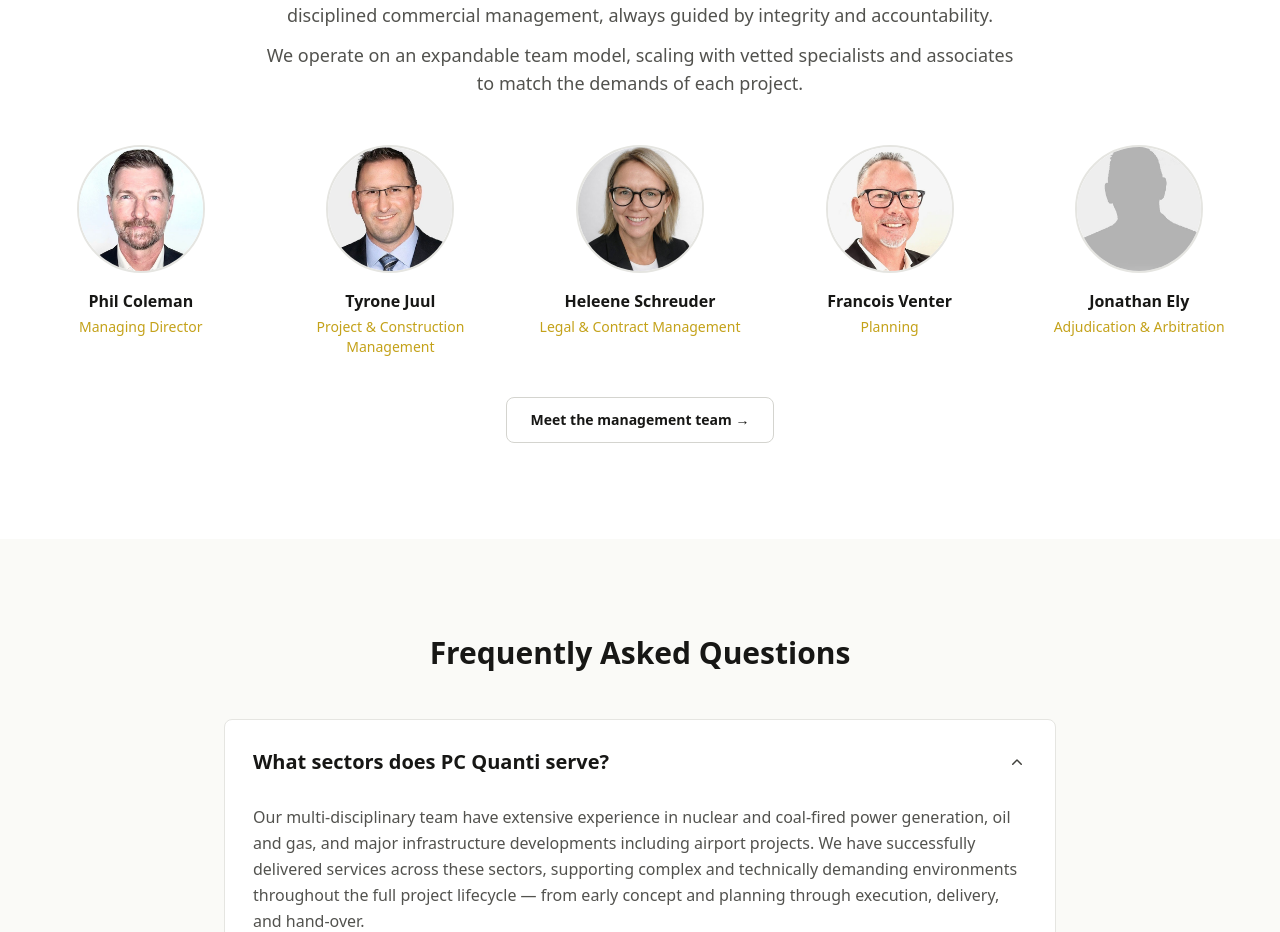
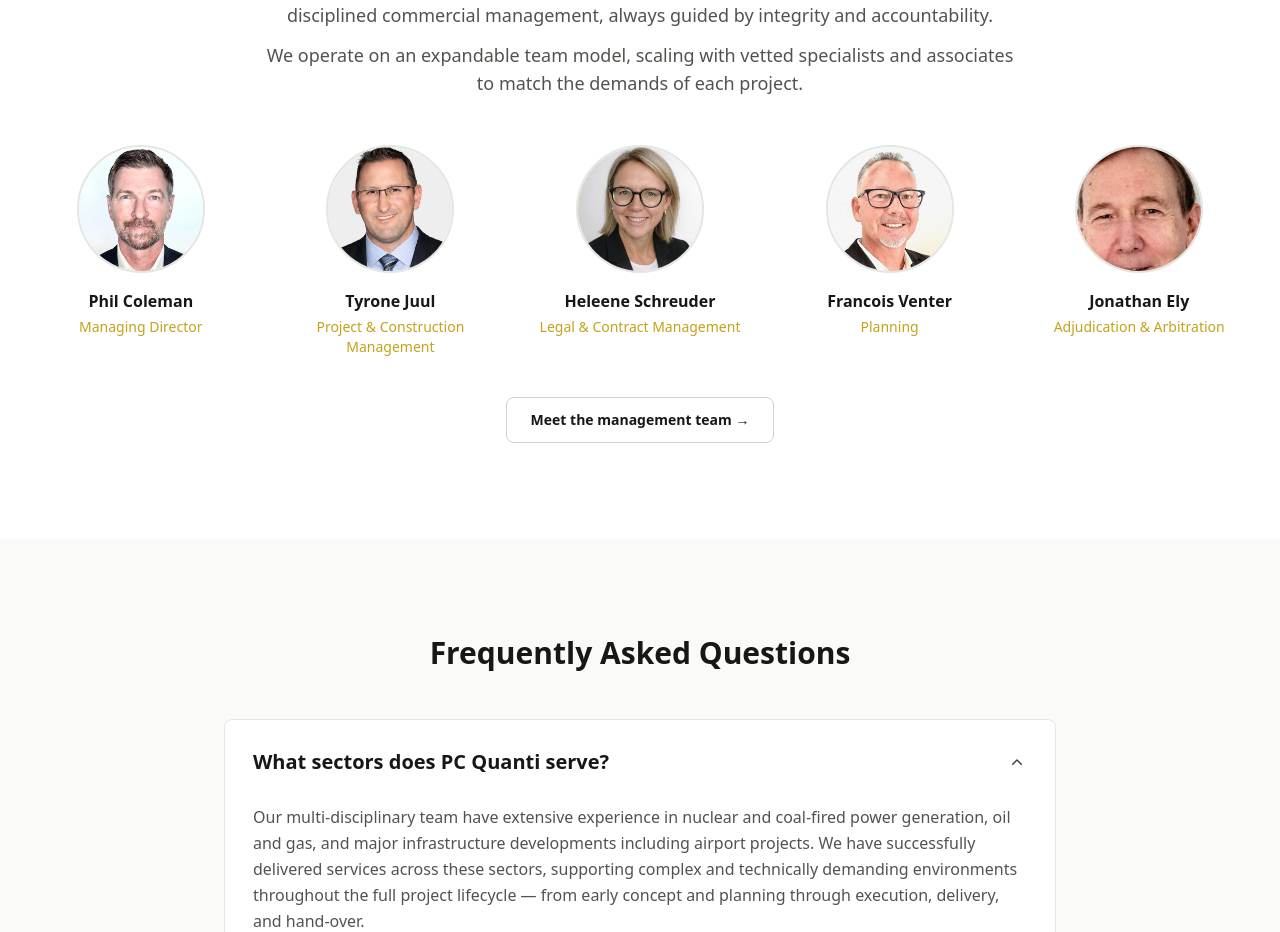
Before and after one commit to jonathanavis96/pc_quanti, a Next.js app: page / in a window 1280 px wide. Shown: the part 4845-5777 px from the top of the page. Built offline with nearby package versions, Linux system fonts and the light colour scheme; no server answers.

Commit message:
feat: add Jonathan Ely team photo, converted to WebP
Replace placeholder jonathan.jpg with proper headshot converted from
high-res PNG to WebP (2MB → 21KB). Updated references on homepage and
team page.

```diff
--- a/app/page.tsx
+++ b/app/page.tsx
@@ -65,7 +65,7 @@ export default function Home() {
                 { name: "Tyrone Juul", role: "Project & Construction Management", image: "/team/tyrone.jpg", slug: "tyrone-juul" },
                 { name: "Heleene Schreuder", role: "Legal & Contract Management", image: "/team/heleene.jpg", slug: "heleene-schreuder" },
                 { name: "Francois Venter", role: "Planning", image: "/team/francois.jpg", slug: "francois-venter" },
-                { name: "Jonathan Ely", role: "Adjudication & Arbitration", image: "/team/jonathan.jpg", slug: "jonathan-ely" },
+                { name: "Jonathan Ely", role: "Adjudication & Arbitration", image: "/team/jonathan.webp", slug: "jonathan-ely" },
               ].map((member) => (
                 <Link key={member.name} href={`/team#${member.slug}`} className="text-center group">
                   <div className="relative mx-auto w-32 h-32 mb-4 overflow-hidden rounded-full border-2 border-pc-neutral-200 group-hover:border-pc-gold transition-colors">
--- a/app/team/page.tsx
+++ b/app/team/page.tsx
@@ -56,7 +56,7 @@ const team = [
   {
     name: "Jonathan Ely",
     role: "Adjudication & Arbitration",
-    image: "/team/jonathan.jpg",
+    image: "/team/jonathan.webp",
     bio: [
       "Jonathan J. M. Ely is a seasoned arbitrator, adjudicator, and commercial consultant with a distinguished career bridging civil engineering and legal expertise. He holds a BSc in Civil Engineering from the University of the Witwatersrand, supplemented by an LLB and advanced certificates in construction law and adjudication \u2014 offering a rare combination of technical insight and legal acumen that makes him particularly effective in resolving complex contractual disputes.",
       "With over forty-five years of experience, Ely has worked across the full spectrum of construction and engineering environments, serving clients, consultants, contractors, and project management firms across power, mining, and infrastructure sectors, both locally in South Africa and internationally.",
```
Also changed, not shown: public/team/jonathan.webp (added).
